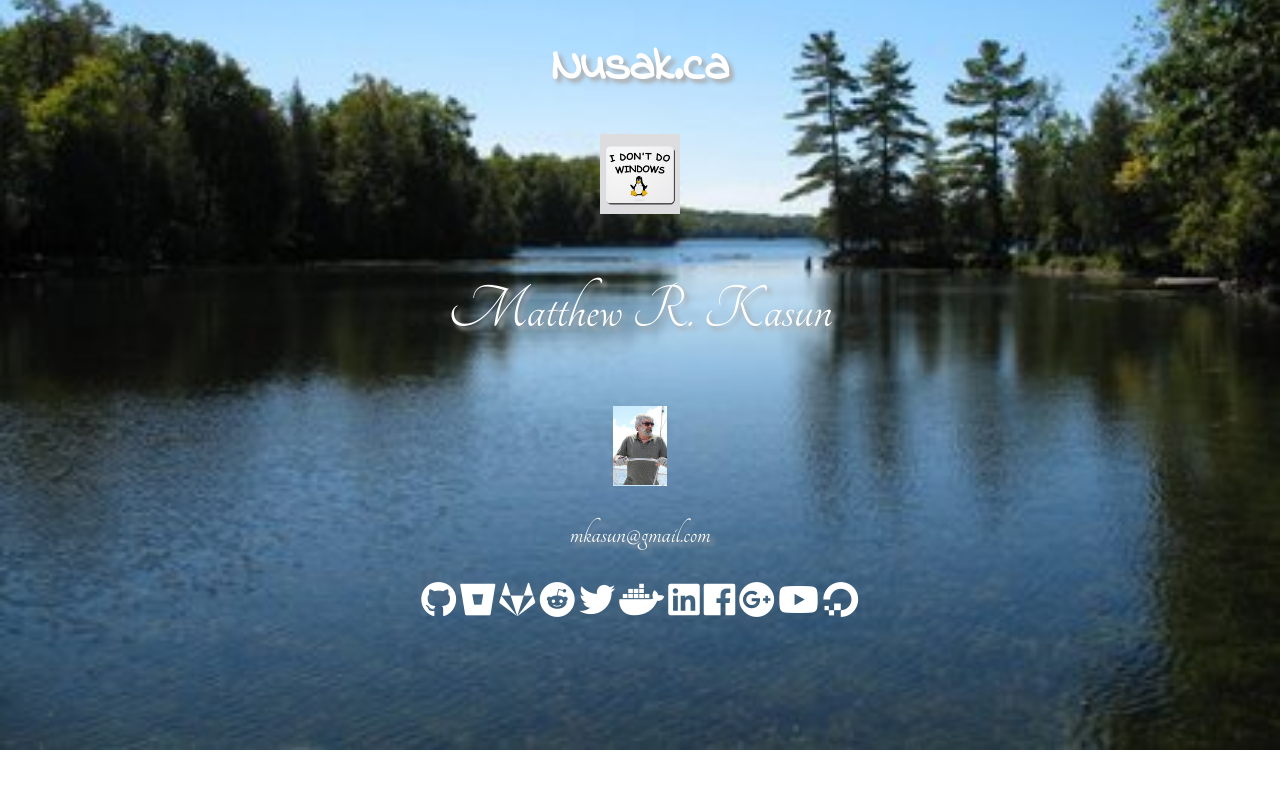
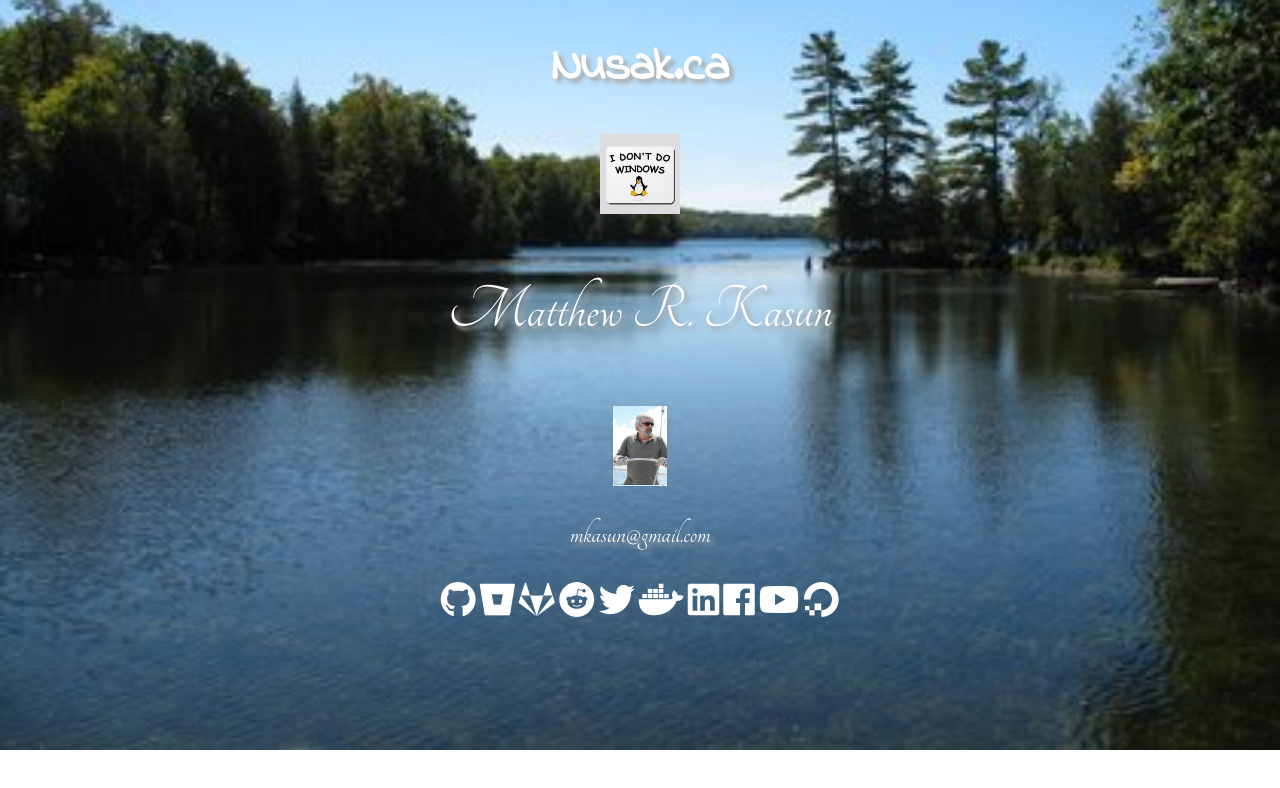
Before and after one commit to mattkasun/nusak, a plain HTML site: page index.html in a window 1280 px wide. Drawn offline with Linux system fonts and the light colour scheme; a web font is replaced by a local one.

Commit message:
delete link to google+

```diff
--- a/index.html
+++ b/index.html
@@ -64,8 +64,6 @@ fab. {
 <span class="fab fa-linkedin" style="color: white; font-size: 36px;"></span>
 <a href="https://www.facebook.com/matthew.kasun.3" target="_blank">
 <span class="fab fa-facebook" style="color: white; font-size: 36px;"></span>
-<a href="https://plus.google.com/+MatthewKasun" target="_blank">
-<span class="fab fa-google-plus" style="color: white; font-size: 36px;"></span>
 <a href="https://www.youtube.com/channel/UCpPbdIRA0gpxFOQmdLIUy_w?view_as=public" target="_blank">
 <span class="fab fa-youtube" style="color: white; font-size: 36px;"></span>
 <a href="https://m.do.co/c/7ecc5675b40b" target="_blank">
```
